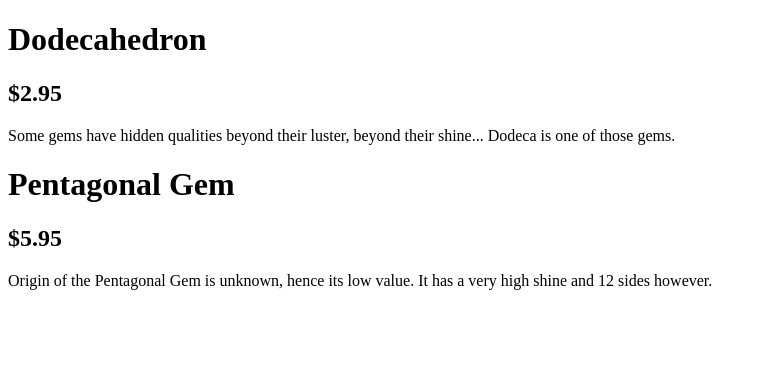
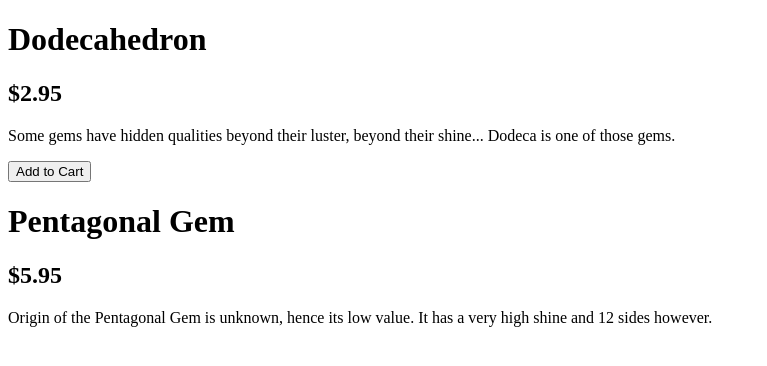
Before and after one commit to ptdecker/codeschool-angular, a plain HTML site: page index.html in a window 1280 px wide. Shown: the whole page, without its empty margins (0-767 px from the left). Drawn offline with Linux system fonts and the light colour scheme.

Commit message:
Section 1.5 - Fixed ng-store value on button

```diff
--- a/index.html
+++ b/index.html
@@ -8,7 +8,7 @@
             <h1> {{product.name}} </h1>
             <h2> ${{product.price}} </h2>
             <p>  {{product.description}} </p>
-            <button ng-show="store.product.canPurchase">Add to Cart</button>
+            <button ng-show="product.canPurchase">Add to Cart</button>
         </div>
         <script type="text/javascript" src="angular.min.js"></script>
 	<script type="text/javascript" src="app.js"></script>
```
